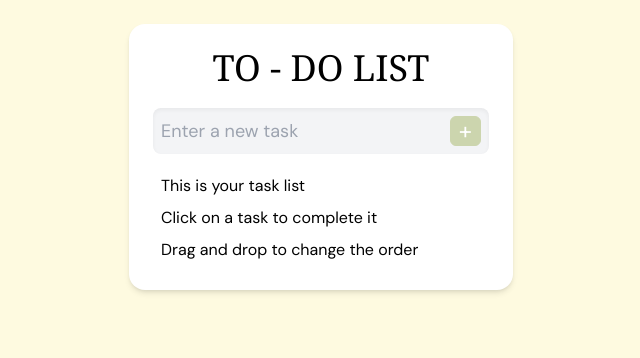
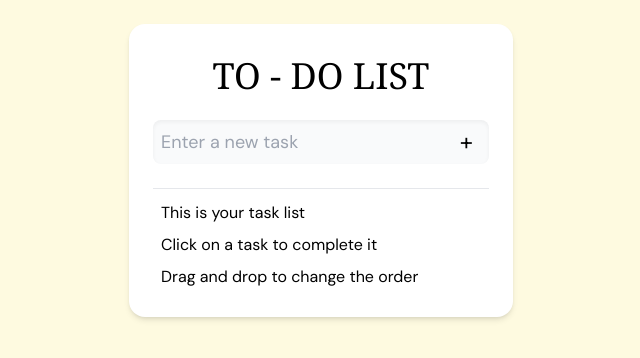
Before and after one commit to acelowder/react-tailwind-todolist, a React (Vite) app: page / in a window 1280 px wide. Shown: the top 358 px of the page, without its empty margins (319-959 px from the left). Built offline with nearby package versions, Linux system fonts and the light colour scheme.

Commit message:
Update file names

```diff
--- a/src/App.jsx
+++ b/src/App.jsx
@@ -1,12 +1,10 @@
-import TodoInput from './components/TodoInput';
+import './App.css';
 import TodoList from './components/TodoList';
-import './App.css';
-import TodoManager from './components/TodoManager';
 
 function App() {
 	return (
 		<main className="flex justify-center align-center">
-			<TodoManager />
+			<TodoList />
 		</main>
 	);
 }
--- /dev/null
+++ b/src/components/List.jsx
@@ -0,0 +1,11 @@
+import Task from './Task';
+
+export default function List({ todos }) {
+	return (
+		<ul className="flex flex-col">
+			{todos.map((todo, index) => {
+				return <Task key={index} todo={todo} />;
+			})}
+		</ul>
+	);
+}
--- a/src/components/TodoTask.jsx
+++ b/src/components/Task.jsx
@@ -1,4 +1,4 @@
-export default function TodoTask({ todo }) {
+export default function Task({ todo }) {
 	return (
 		<li className="flex justify-between items-center px-2 py-1">{todo}</li>
 	);
--- a/src/components/TodoInput.css
+++ b/src/components/TaskInput.css
@@ -1,20 +1,20 @@
-.todo-input-form:focus-within {
+.input-form:focus-within {
 	outline: 1px solid #ccc;
 }
 
-.todo-input-form button {
+.input-form button {
 	background: #ccd5ae;
 	color: #fff;
 	border: 1px solid #ccd5ae;
 }
 
-.todo-input-form button:disabled {
+.input-form button:disabled {
 	background: none;
 	color: #ddd;
 	border: 1px solid #ddd;
 }
 
-.todo-input-form button:not([disabled]):hover {
+.input-form button:not([disabled]):hover {
 	background: #c1cf93;
 	box-shadow: 0 0 6px #e9edc9;
 }
--- a/src/components/TodoInput.jsx
+++ b/src/components/TaskInput.jsx
@@ -1,7 +1,7 @@
 import { useState } from 'react';
-import './TodoInput.css';
+import './TaskInput.css';
 
-export default function TodoInput({ handleAddTodo }) {
+export default function TaskInput({ handleAddTodo }) {
 	const [todoText, setTodoText] = useState('');
 
 	const addTodo = () => {
@@ -11,7 +11,7 @@ export default function TodoInput({ handleAddTodo }) {
 
 	return (
 		<form
-			className="todo-input-form flex items-center p-2 bg-gray-100 rounded-lg shadow-inner mb-4"
+			className="todo-input-form flex items-center p-2 bg-gray-50 rounded-lg shadow-inner mb-4"
 			onSubmit={(e) => e.preventDefault()}
 		>
 			<input
--- /dev/null
+++ b/src/components/Title.jsx
@@ -0,0 +1,7 @@
+export default function Title() {
+	return (
+		<h1 className="text-center mt-2 mb-6 font-serif text-4xl font-normal">
+			TO - DO LIST
+		</h1>
+	);
+}
--- a/src/components/TodoList.jsx
+++ b/src/components/TodoList.jsx
@@ -1,11 +1,25 @@
-import TodoTask from './TodoTask';
+import React, { useState } from 'react';
+import Title from './Title';
+import TaskInput from './TaskInput';
+import List from './List';
 
-export default function TodoList({ todos }) {
+export default function TodoList() {
+	const [todos, setTodos] = useState([
+		'This is your task list',
+		'Click on a task to complete it',
+		'Drag and drop to change the order',
+	]);
+
+	function handleAddTodo(todo) {
+		setTodos([...todos, todo]);
+	}
+
 	return (
-		<ul className="flex flex-col">
-			{todos.map((todo, index) => {
-				return <TodoTask key={index} todo={todo} />;
-			})}
-		</ul>
+		<div className="flex flex-col w-96 bg-white rounded-2xl p-6 m-6 shadow-md">
+			<Title />
+			<TaskInput handleAddTodo={handleAddTodo} />
+			<hr className="my-2" />
+			<List todos={todos} />
+		</div>
 	);
 }
--- a/src/components/TodoManager.jsx
+++ /dev/null
@@ -1,24 +0,0 @@
-import React, { useState } from 'react';
-import TodoList from './TodoList';
-import TodoInput from './TodoInput';
-import TodoTitle from './TodoTitle';
-
-export default function TodoManager() {
-	const [todos, setTodos] = useState([
-		'This is your task list',
-		'Click on a task to complete it',
-		'Drag and drop to change the order',
-	]);
-
-	function handleAddTodo(todo) {
-		setTodos([...todos, todo]);
-	}
-
-	return (
-		<div className="flex flex-col w-96 bg-white rounded-2xl p-6 m-6 shadow-md">
-			<TodoTitle />
-			<TodoInput handleAddTodo={handleAddTodo} />
-			<TodoList todos={todos} />
-		</div>
-	);
-}
--- a/src/components/TodoTitle.jsx
+++ /dev/null
@@ -1,7 +0,0 @@
-export default function TodoTitle() {
-	return (
-		<h1 className="text-center mb-5 font-serif text-4xl font-normal">
-			TO - DO LIST
-		</h1>
-	);
-}
```
